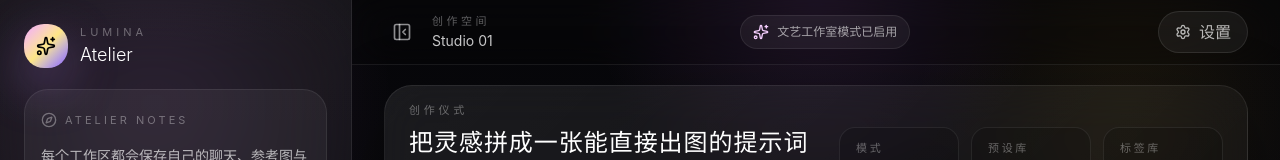
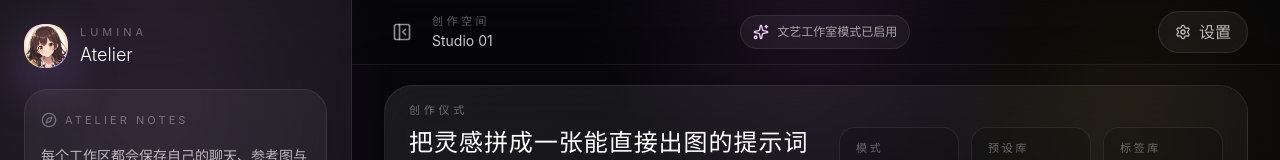
Before and after one commit to DanZai233/AI-Image-Studio, a React (Vite) app: page / in a window 1280 px wide. Shown: the top 160 px of the page. Built offline with nearby package versions, Linux system fonts and the light colour scheme; no server answers.

Commit message:
CHG: icon & logo

```diff
--- a/index.html
+++ b/index.html
@@ -3,6 +3,7 @@
   <head>
     <meta charset="UTF-8" />
     <meta name="viewport" content="width=device-width, initial-scale=1.0" />
+    <link rel="icon" type="image/svg+xml" href="/favicon.png" />
     <title>My Google AI Studio App</title>
   </head>
   <body>
--- a/src/App.tsx
+++ b/src/App.tsx
@@ -88,7 +88,7 @@ function SidebarContent({
         <div className="flex items-center justify-between gap-3">
           <div className="flex items-center gap-3 min-w-0">
             <div className="w-11 h-11 rounded-[20px] bg-gradient-to-br from-fuchsia-300 via-amber-200 to-violet-500 flex items-center justify-center text-black shadow-[0_18px_50px_rgba(196,140,255,0.35)] shrink-0">
-              <Sparkles className="w-5 h-5" />
+              <img src="/logo.png" alt="Logo" className="w-full h-full object-contain rounded-[50%]" />
             </div>
             <div className="min-w-0">
               <div className="text-[11px] uppercase tracking-[0.36em] text-white/35">LUMINA</div>
```
Also changed, not shown: public/favicon.png (added), public/logo.png (added).
